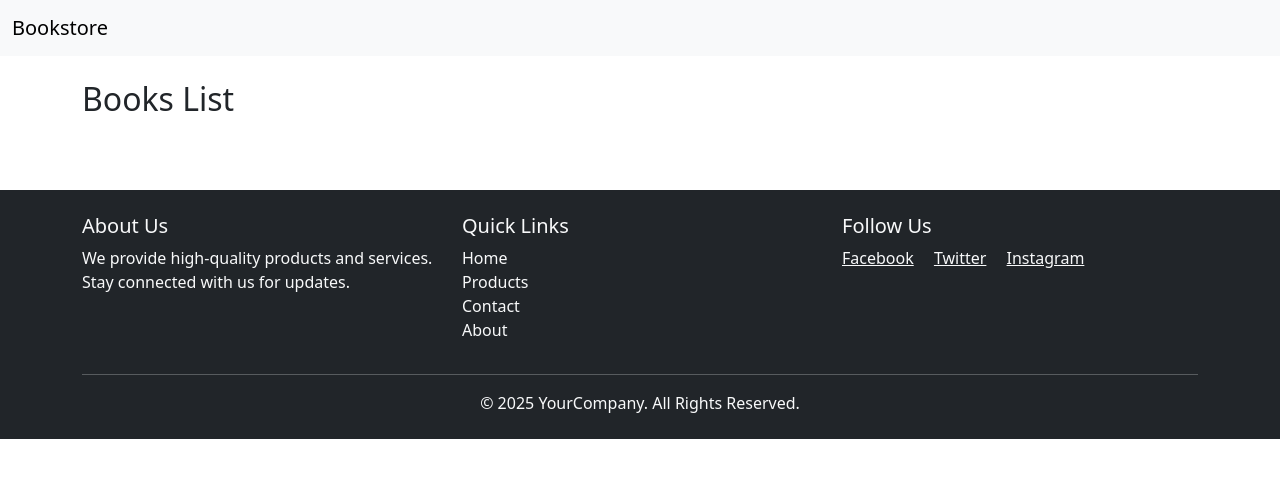
After one commit to AhmedMazenNn/Flask-Labs, a Flask app: page / in a window 1280 px wide. The commit adds this page. Shown: the top 478 px of the page. Run offline with Flask 3, Linux system fonts and the light colour scheme; data that the repository does not hold is empty; some libraries are stand-ins or nearby versions.

Commit message:
book store repo

```diff
--- a/app.py
+++ b/Book_Store/app.py
@@ -9,7 +9,7 @@ def get_books():
         return response.json()
     return []
 
-@app.route('/books')
+@app.route('/')
 def book_list():
     books = get_books()
     return render_template('book_list.html', books=books)
@@ -20,3 +20,10 @@ def book_detail(book_id):
     for book in books:
         if book["id"] == book_id:
             return render_template('book_detail.html', book=book)
+
+@app.errorhandler(404)
+def page_not_found(e):
+    return render_template('404.html'), 404
+
+if __name__ == '__main__':
+    app.run(debug=True)
--- /dev/null
+++ b/Book_Store/templates/base.html
@@ -0,0 +1,60 @@
+<!DOCTYPE html>
+<html lang="en">
+<head>
+    <meta charset="UTF-8">
+    <meta name="viewport" content="width=device-width, initial-scale=1.0">
+    <title>{% block title %}Bookstore{% endblock %}</title>
+    <link href="https://cdn.jsdelivr.net/npm/bootstrap@5.3.3/dist/css/bootstrap.min.css" rel="stylesheet">
+</head>
+<body>
+
+    <nav class="navbar navbar-expand-lg bg-body-tertiary">
+        <div class="container-fluid">
+            <a class="navbar-brand" href="{{ url_for('book_list') }}">Bookstore</a>
+            <button class="navbar-toggler" type="button" data-bs-toggle="collapse" data-bs-target="#navbarNav">
+                <span class="navbar-toggler-icon"></span>
+            </button>
+
+        </div>
+    </nav>
+
+    <div class="container mt-4">
+        {% block content %}{% endblock %}
+    </div>
+    <footer class="bg-dark text-light py-4 mt-5">
+      <div class="container">
+          <div class="row">
+              <div class="col-md-4">
+                  <h5>About Us</h5>
+                  <p>We provide high-quality products and services. Stay connected with us for updates.</p>
+              </div>
+
+              <div class="col-md-4">
+                  <h5>Quick Links</h5>
+                  <ul class="list-unstyled">
+                      <li><a href="#" class="text-light text-decoration-none">Home</a></li>
+                      <li><a href="#" class="text-light text-decoration-none">Products</a></li>
+                      <li><a href="#" class="text-light text-decoration-none">Contact</a></li>
+                      <li><a href="#" class="text-light text-decoration-none">About</a></li>
+                  </ul>
+              </div>
+              <div class="col-md-4">
+                  <h5>Follow Us</h5>
+                  <a href="#" class="text-light me-3"><i class="fa-brands fa-facebook"></i> Facebook</a>
+                  <a href="#" class="text-light me-3"><i class="bi bi-twitter"></i> Twitter</a>
+                  <a href="#" class="text-light"><i class="bi bi-instagram"></i> Instagram</a>
+              </div>
+          </div>
+
+          <hr class="my-3 text-light">
+
+          <div class="text-center">
+              <p class="mb-0">&copy; 2025 YourCompany. All Rights Reserved.</p>
+          </div>
+      </div>
+  </footer>
+  <script src="https://cdn.jsdelivr.net/npm/bootstrap-icons/font/bootstrap-icons.js"></script>
+
+  <script src="https://cdn.jsdelivr.net/npm/bootstrap@5.3.3/dist/js/bootstrap.bundle.min.js"></script>
+</body>
+</html>
--- a/templates/book_list.html
+++ b/Book_Store/templates/book_list.html
@@ -7,7 +7,7 @@
     <div class="row">
         {% for book in books %}
         <div class="col-md-4 col-sm-6 mb-4">
-            <div class="card" style="width: 100%;">
+            <div class="card" style="width: 70%;">
                 <img src="{{ book['cover_image'] }}" class="card-img-top" alt="{{ book['title'] }}">
                 <div class="card-body">
                     <h5 class="card-title text-success">{{ book['title'] }}</h5>
```
Also changed, not shown: Book_Store/templates/404.html (added, +12 -0 lines), templates/base.html (deleted, +0 -37 lines), Book_Store/templates/book_detail.html (renamed from templates/book_detail.html).
